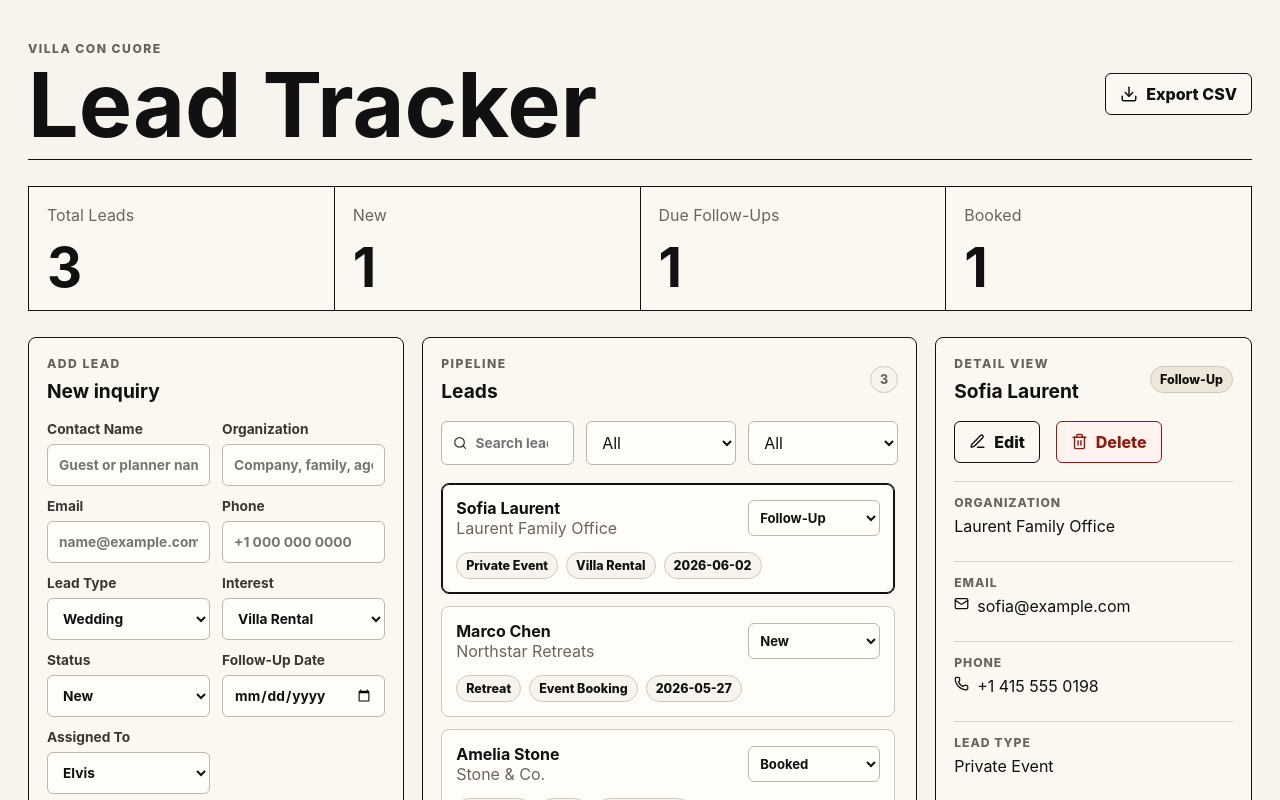
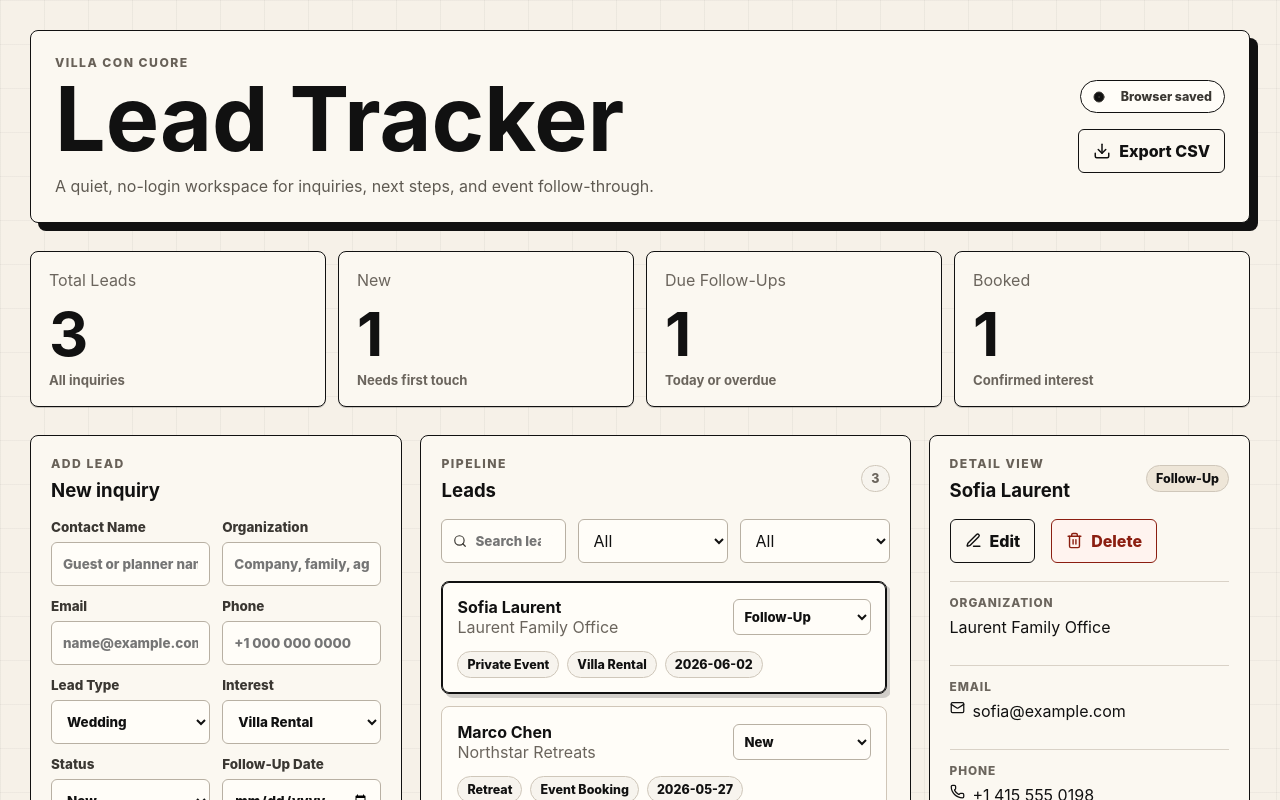
Before and after one commit to villaconcuore/villa-lead-tracker, a React (Vite) app: page / in a window 1280 px wide. Shown: the top 800 px of the page. Built offline with nearby package versions, Linux system fonts and the light colour scheme.

Commit message:
Polish app and add GitHub Pages deployment

```diff
--- a/package.json
+++ b/package.json
@@ -2,6 +2,7 @@
   "name": "villa-lead-tracker",
   "private": true,
   "version": "0.1.0",
+  "homepage": "https://villaconcuore.github.io/villa-lead-tracker/",
   "type": "module",
   "scripts": {
     "dev": "vite",
--- a/src/main.jsx
+++ b/src/main.jsx
@@ -2,6 +2,7 @@ import React, { useEffect, useMemo, useState } from "react";
 import { createRoot } from "react-dom/client";
 import {
   CalendarDays,
+  CircleDot,
   Download,
   Edit3,
   Mail,
@@ -19,6 +20,13 @@ const statusOptions = ["New", "Contacted", "Follow-Up", "Booked", "Closed"];
 const leadTypeOptions = ["Wedding", "Corporate", "Retreat", "Private Event", "Lodging", "Other"];
 const interestOptions = ["Villa Rental", "Event Booking", "Tour", "Partnership", "Photo Shoot", "Other"];
 const assigneeOptions = ["Elvis", "Concierge", "Events", "Sales"];
+
+const statCards = [
+  { key: "total", label: "Total Leads", detail: "All inquiries" },
+  { key: "new", label: "New", detail: "Needs first touch" },
+  { key: "due", label: "Due Follow-Ups", detail: "Today or overdue" },
+  { key: "booked", label: "Booked", detail: "Confirmed interest" },
+];
 
 const blankLead = {
   contactName: "",
@@ -353,30 +361,28 @@ function App() {
         <div>
           <p className="eyebrow">Villa Con Cuore</p>
           <h1>Lead Tracker</h1>
+          <p className="hero-copy">A quiet, no-login workspace for inquiries, next steps, and event follow-through.</p>
         </div>
-        <button className="secondary-button" type="button" onClick={exportCsv}>
-          <Download size={18} />
-          Export CSV
-        </button>
+        <div className="hero-actions">
+          <span className="sync-pill">
+            <CircleDot size={12} />
+            Browser saved
+          </span>
+          <button className="secondary-button" type="button" onClick={exportCsv}>
+            <Download size={18} />
+            Export CSV
+          </button>
+        </div>
       </header>
 
       <section className="stats-grid" aria-label="Lead stats">
-        <article>
-          <span>Total Leads</span>
-          <strong>{stats.total}</strong>
-        </article>
-        <article>
-          <span>New</span>
-          <strong>{stats.new}</strong>
-        </article>
-        <article>
-          <span>Due Follow-Ups</span>
-          <strong>{stats.due}</strong>
-        </article>
-        <article>
-          <span>Booked</span>
-          <strong>{stats.booked}</strong>
-        </article>
+        {statCards.map((card) => (
+          <article key={card.key}>
+            <span>{card.label}</span>
+            <strong>{stats[card.key]}</strong>
+            <small>{card.detail}</small>
+          </article>
+        ))}
       </section>
 
       <section className="dashboard-grid">
@@ -448,7 +454,7 @@ function App() {
                 <div className="lead-meta">
                   <span>{lead.leadType}</span>
                   <span>{lead.interest}</span>
-                  <span>{lead.followUpDate || "No follow-up"}</span>
+                  <span className={lead.followUpDate ? "date-chip" : ""}>{lead.followUpDate || "No follow-up"}</span>
                 </div>
               </article>
             ))}
--- a/src/styles.css
+++ b/src/styles.css
@@ -1,6 +1,6 @@
 :root {
   color: #111111;
-  background: #f7f4ee;
+  background: #f6f1e8;
   font-family: Inter, ui-sans-serif, system-ui, -apple-system, BlinkMacSystemFont, "Segoe UI", sans-serif;
   font-synthesis: none;
   text-rendering: optimizeLegibility;
@@ -14,6 +14,11 @@ body {
   margin: 0;
   min-width: 320px;
   min-height: 100vh;
+  background:
+    linear-gradient(90deg, rgba(17, 17, 17, 0.045) 1px, transparent 1px),
+    linear-gradient(180deg, rgba(17, 17, 17, 0.035) 1px, transparent 1px),
+    #f6f1e8;
+  background-size: 44px 44px;
 }
 
 button,
@@ -28,16 +33,26 @@ select {
   cursor: pointer;
 }
 
+button {
+  transition: transform 160ms ease, box-shadow 160ms ease, background 160ms ease;
+}
+
+button:hover {
+  transform: translateY(-1px);
+}
+
 .app-shell {
-  width: min(1440px, 100%);
+  width: min(1480px, 100%);
   margin: 0 auto;
-  padding: 28px;
+  padding: 30px;
 }
 
 .hero,
 .panel-heading,
 .lead-card-top,
-.detail-actions {
+.detail-actions,
+.hero-actions,
+.sync-pill {
   display: flex;
   align-items: center;
   justify-content: space-between;
@@ -45,15 +60,47 @@ select {
 }
 
 .hero {
-  min-height: 132px;
-  border-bottom: 1px solid #111111;
+  min-height: 168px;
+  border: 1px solid #111111;
+  border-radius: 8px;
+  background: #fbf8f1;
+  padding: 24px;
+  box-shadow: 8px 8px 0 #111111;
+}
+
+.hero-copy {
+  max-width: 620px;
+  margin-top: 14px;
+  color: #5f5a52;
+  font-size: 1rem;
+  line-height: 1.5;
+}
+
+.hero-actions {
+  flex-direction: column;
+  align-items: flex-end;
+}
+
+.sync-pill {
+  justify-content: center;
+  border: 1px solid #111111;
+  border-radius: 999px;
+  background: #fffdf8;
+  padding: 8px 12px;
+  color: #3b3833;
+  font-size: 0.78rem;
+  font-weight: 800;
+}
+
+.sync-pill svg {
+  fill: #111111;
 }
 
 .eyebrow {
   margin: 0 0 8px;
-  color: #66615a;
+  color: #686158;
   font-size: 0.76rem;
-  font-weight: 800;
+  font-weight: 850;
   letter-spacing: 0.12em;
   text-transform: uppercase;
 }
@@ -66,12 +113,13 @@ p {
 }
 
 h1 {
-  font-size: clamp(2.4rem, 7vw, 5.8rem);
+  font-size: clamp(2.8rem, 7vw, 6.5rem);
+  letter-spacing: 0;
   line-height: 0.92;
 }
 
 h2 {
-  font-size: 1.2rem;
+  font-size: 1.16rem;
 }
 
 h3 {
@@ -81,36 +129,51 @@ h3 {
 .stats-grid {
   display: grid;
   grid-template-columns: repeat(4, minmax(0, 1fr));
-  gap: 1px;
-  margin: 26px 0;
-  background: #111111;
+  gap: 12px;
+  margin: 28px 0;
+}
+
+.stats-grid article,
+.lead-form,
+.list-panel,
+.detail-panel {
   border: 1px solid #111111;
+  border-radius: 8px;
+  background: #fbf8f1;
 }
 
 .stats-grid article {
-  min-height: 112px;
+  min-height: 132px;
   padding: 18px;
-  background: #fbf8f1;
+  box-shadow: 0 1px 0 rgba(17, 17, 17, 0.2);
 }
 
 .stats-grid span,
 .count-pill,
 .lead-card p,
 dt,
-.empty-state {
+.empty-state,
+.stats-grid small {
   color: #6b655d;
 }
 
 .stats-grid strong {
   display: block;
-  margin-top: 18px;
-  font-size: clamp(2rem, 5vw, 3.4rem);
-  line-height: 0.9;
+  margin: 18px 0 10px;
+  font-size: clamp(2.2rem, 5vw, 3.8rem);
+  letter-spacing: 0;
+  line-height: 0.88;
+}
+
+.stats-grid small {
+  display: block;
+  font-size: 0.82rem;
+  font-weight: 750;
 }
 
 .dashboard-grid {
   display: grid;
-  grid-template-columns: minmax(320px, 0.95fr) minmax(360px, 1.25fr) minmax(300px, 0.8fr);
+  grid-template-columns: minmax(320px, 0.95fr) minmax(360px, 1.25fr) minmax(300px, 0.82fr);
   align-items: start;
   gap: 18px;
 }
@@ -118,10 +181,12 @@ dt,
 .lead-form,
 .list-panel,
 .detail-panel {
-  background: #fbf8f1;
-  border: 1px solid #111111;
-  border-radius: 8px;
-  padding: 18px;
+  padding: 20px;
+}
+
+.detail-panel {
+  position: sticky;
+  top: 18px;
 }
 
 .form-grid,
@@ -141,16 +206,16 @@ label {
   display: grid;
   gap: 7px;
   color: #3a3732;
-  font-size: 0.86rem;
-  font-weight: 750;
+  font-size: 0.84rem;
+  font-weight: 780;
 }
 
 input,
 select,
 textarea {
   width: 100%;
-  min-height: 42px;
-  border: 1px solid #bdb6aa;
+  min-height: 44px;
+  border: 1px solid #b8b0a3;
   border-radius: 6px;
   background: #fffdf8;
   color: #111111;
@@ -166,7 +231,7 @@ input:focus,
 select:focus,
 textarea:focus {
   border-color: #111111;
-  box-shadow: 0 0 0 3px rgba(17, 17, 17, 0.08);
+  box-shadow: 0 0 0 3px rgba(17, 17, 17, 0.09);
 }
 
 .wide-field {
@@ -181,23 +246,30 @@ textarea:focus {
   align-items: center;
   justify-content: center;
   gap: 8px;
-  min-height: 42px;
+  min-height: 44px;
+  border: 1px solid #111111;
   border-radius: 6px;
-  border: 1px solid #111111;
   padding: 0 14px;
-  font-weight: 800;
+  font-weight: 850;
 }
 
 .primary-button {
   width: 100%;
   background: #111111;
   color: #fbf8f1;
+  box-shadow: 4px 4px 0 rgba(17, 17, 17, 0.2);
 }
 
 .secondary-button,
 .icon-button {
   background: #fbf8f1;
   color: #111111;
+}
+
+.secondary-button:hover,
+.icon-button:hover {
+  background: #fffdf8;
+  box-shadow: 3px 3px 0 rgba(17, 17, 17, 0.18);
 }
 
 .danger-button {
@@ -221,8 +293,8 @@ textarea:focus {
   display: flex;
   align-items: center;
   gap: 8px;
-  min-height: 42px;
-  border: 1px solid #bdb6aa;
+  min-height: 44px;
+  border: 1px solid #b8b0a3;
   border-radius: 6px;
   background: #fffdf8;
   padding: 0 11px;
@@ -236,29 +308,36 @@ textarea:focus {
 }
 
 .lead-list {
-  max-height: 680px;
+  max-height: 690px;
   overflow: auto;
   padding-right: 3px;
 }
 
 .lead-card {
-  border: 1px solid #cfc7ba;
+  border: 1px solid #d0c6b8;
   border-radius: 8px;
   background: #fffdf8;
-  padding: 14px;
+  padding: 15px;
+  transition: border-color 160ms ease, box-shadow 160ms ease, transform 160ms ease;
+}
+
+.lead-card:hover {
+  transform: translateY(-1px);
+  border-color: #111111;
+  box-shadow: 4px 4px 0 rgba(17, 17, 17, 0.12);
 }
 
 .lead-card.selected {
   border-color: #111111;
-  box-shadow: inset 0 0 0 1px #111111;
+  box-shadow: inset 0 0 0 1px #111111, 4px 4px 0 rgba(17, 17, 17, 0.18);
 }
 
 .lead-card-top select {
-  width: 132px;
+  width: 138px;
   min-height: 36px;
   padding: 7px;
   font-size: 0.82rem;
-  font-weight: 750;
+  font-weight: 780;
 }
 
 .lead-meta {
@@ -276,7 +355,11 @@ textarea:focus {
   background: #f7f4ee;
   padding: 5px 9px;
   font-size: 0.78rem;
-  font-weight: 800;
+  font-weight: 850;
+}
+
+.date-chip {
+  border-color: #111111;
 }
 
 .status-pill {
@@ -293,8 +376,16 @@ textarea:focus {
   background: #ffffff;
 }
 
+.status-contacted {
+  background: #edf0e6;
+}
+
 .status-follow-up {
   background: #eee6d8;
+}
+
+.status-closed {
+  background: #e6e1d8;
 }
 
 .detail-actions {
@@ -310,12 +401,12 @@ textarea:focus {
   display: grid;
   gap: 6px;
   border-top: 1px solid #d9d2c7;
-  padding: 13px 0;
+  padding: 14px 0;
 }
 
 dt {
-  font-size: 0.76rem;
-  font-weight: 800;
+  font-size: 0.74rem;
+  font-weight: 850;
   letter-spacing: 0.08em;
   text-transform: uppercase;
 }
@@ -327,12 +418,13 @@ dd {
   min-width: 0;
   margin: 0;
   overflow-wrap: anywhere;
+  line-height: 1.45;
 }
 
 .empty-state {
-  border: 1px dashed #bdb6aa;
+  border: 1px dashed #b8b0a3;
   border-radius: 8px;
-  padding: 18px;
+  padding: 20px;
   text-align: center;
 }
 
@@ -342,6 +434,7 @@ dd {
   }
 
   .detail-panel {
+    position: static;
     grid-column: 1 / -1;
   }
 }
@@ -355,6 +448,12 @@ dd {
     align-items: flex-start;
     flex-direction: column;
     justify-content: center;
+    box-shadow: 5px 5px 0 #111111;
+  }
+
+  .hero-actions {
+    width: 100%;
+    align-items: stretch;
   }
 
   .stats-grid {
--- /dev/null
+++ b/vite.config.js
@@ -0,0 +1,7 @@
+import { defineConfig } from "vite";
+import react from "@vitejs/plugin-react";
+
+export default defineConfig({
+  base: "/villa-lead-tracker/",
+  plugins: [react()],
+});
```
Also changed, not shown: 1 other file (tests, documents, lock files or other folders).
